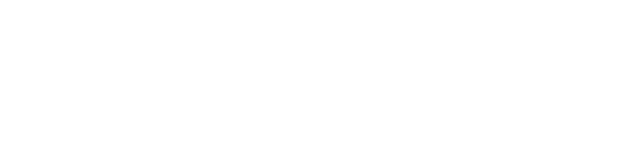
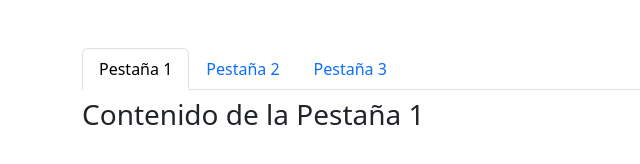
Before and after one commit to adaSkribana/DesafioGitCursoM, a plain HTML site: page quienessomos.html in a window 1280 px wide. Shown: the whole page, without its empty margins (0-640 px from the left). Drawn offline with nearby package versions, Linux system fonts and the light colour scheme.

Commit message:
EstructuraCarrusel

```diff
--- a/quienessomos.html
+++ b/quienessomos.html
@@ -1,11 +1,50 @@
 <!DOCTYPE html>
-<html lang="en">
+<html lang="es">
 <head>
     <meta charset="UTF-8">
     <meta name="viewport" content="width=device-width, initial-scale=1.0">
-    <title>Document</title>
+    <!-- Referencia .CSS de bootstrap-->
+    <link rel="stylesheet" href="https://cdn.jsdelivr.net/npm/bootstrap@5.3.0/dist/css/bootstrap.min.css">
+    <title>Advinansy</title>
 </head>
 <body>
 
+    <!-- Trabajo de carrusel en sitio Adivinancy-->
+    <section>
+        <div class="container mt-5">
+            <ul class="nav nav-tabs" id="myTabs">
+                <li class="nav-item">
+                    <a class="nav-link active" id="tab1-tab" data-bs-toggle="tab" href="#tab1">Pestaña 1</a>
+                </li>
+                <li class="nav-item">
+                    <a class="nav-link" id="tab2-tab" data-bs-toggle="tab" href="#tab2">Pestaña 2</a>
+                </li>
+                <li class="nav-item">
+                    <a class="nav-link" id="tab3-tab" data-bs-toggle="tab" href="#tab3">Pestaña 3</a>
+                </li>
+            </ul>
+            <div class="tab-content mt-2">
+                <div class="tab-pane fade show active" id="tab1">
+                    <h3>Contenido de la Pestaña 1</h3>
+                    <!-- Agrega tu contenido aquí -->
+                </div>
+                <div class="tab-pane fade" id="tab2">
+                    <h3>Contenido de la Pestaña 2</h3>
+                    <!-- Agrega tu contenido aquí -->
+                </div>
+                <div class="tab-pane fade" id="tab3">
+                    <h3>Contenido de la Pestaña 3</h3>
+                    <!-- Agrega tu contenido aquí -->
+                </div>
+            </div>
+        </div>
+
+    </section>
+
+    <!-- Referencias externas Javascript -->
+    <script src="assets/js/script.js"></script>
+    <script src="https://cdn.jsdelivr.net/npm/@popperjs/core@2.10.2/dist/umd/popper.min.js"></script>
+    <script src="https://cdn.jsdelivr.net/npm/bootstrap@5.3.0/dist/js/bootstrap.min.js"></script>
+
 </body>
 </html>
```
Also changed, not shown: assets/js/script.js (added).
